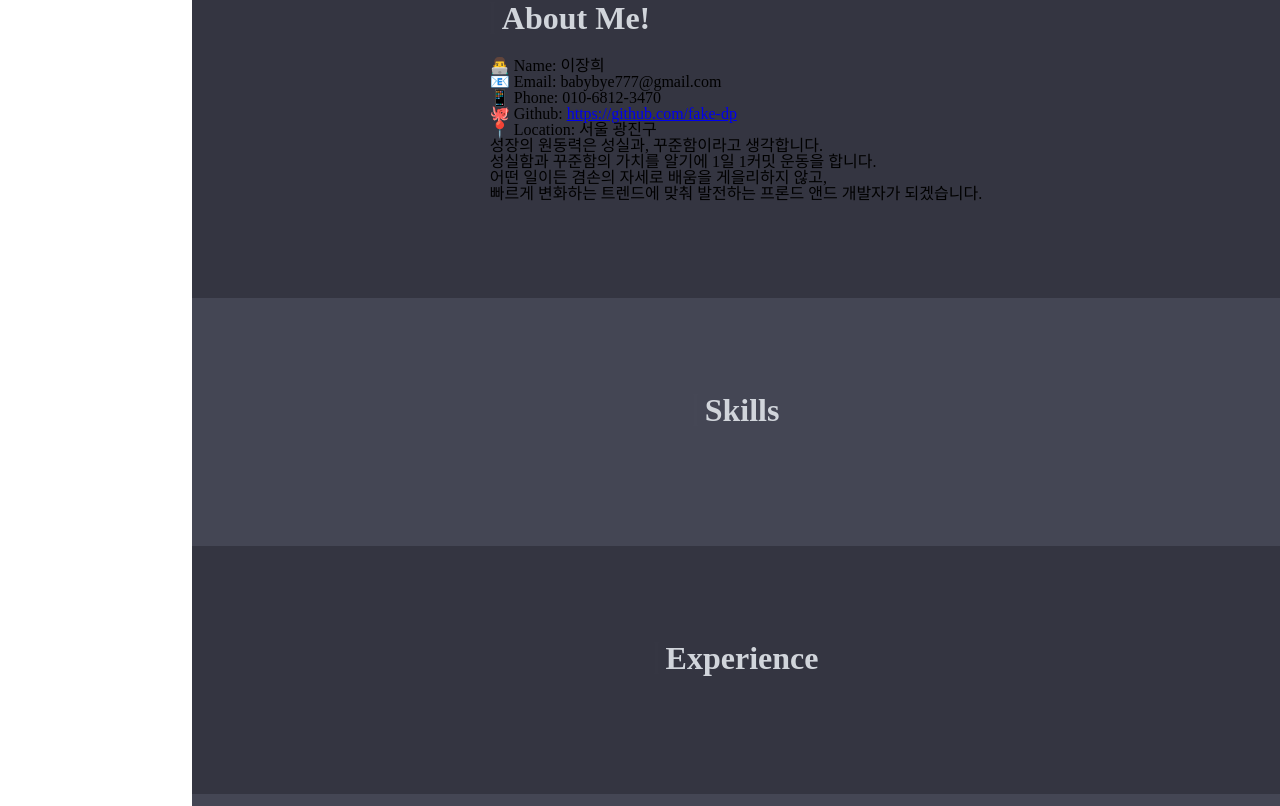
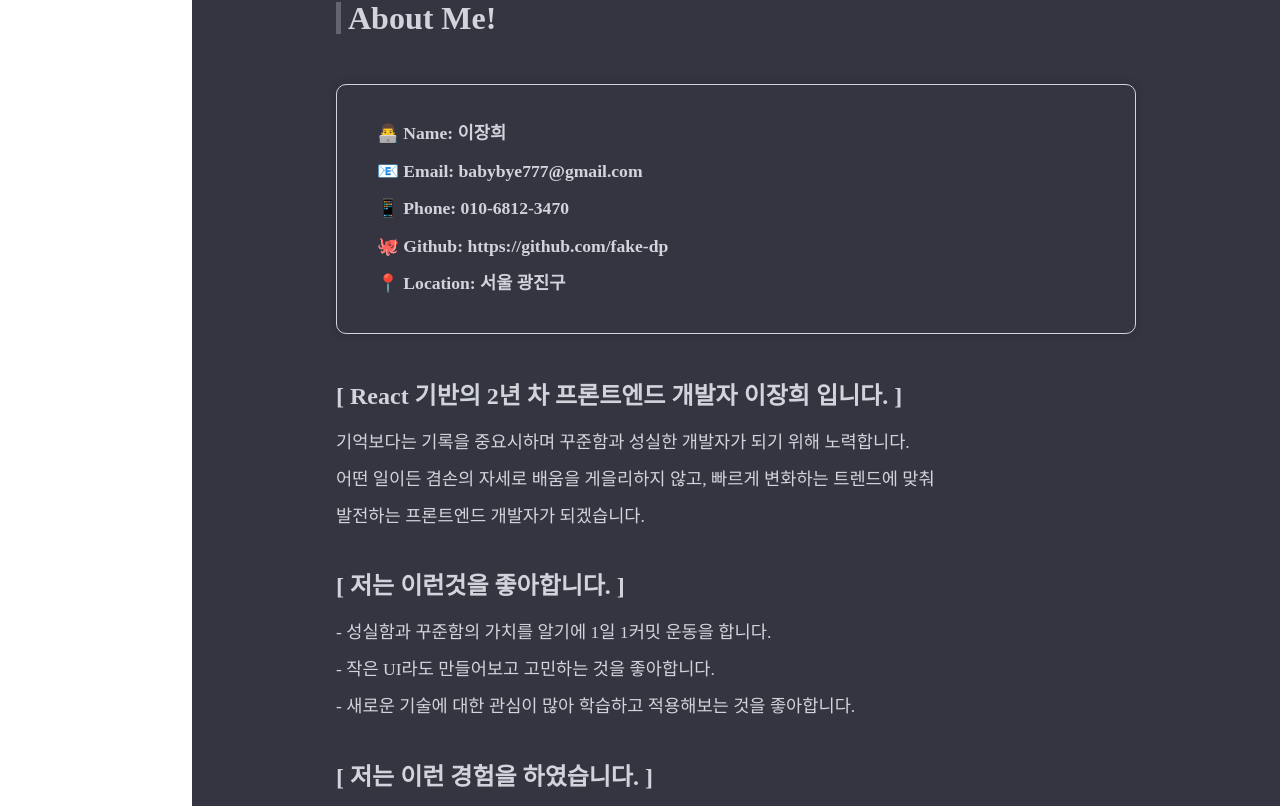
Before and after one commit to fake-dp/myWepsite, a React (Create React App) app in the folder client/: page / in a window 1280 px wide. Shown: the part 894-1700 px from the top of the page. Built offline with nearby package versions, Linux system fonts and the light colour scheme.

Commit message:
about me done & 공통 css 미디어 쿼리 적용

```diff
--- a/client/src/slide/About.tsx
+++ b/client/src/slide/About.tsx
@@ -1,6 +1,6 @@
 import styled from "styled-components";
 import * as S from "../style/CommonLayout";
-
+import * as A from "../style/AboutStyled";
 const About = () => {
   const MyInfo = [
     {
@@ -17,10 +17,10 @@ const About = () => {
       <S.BackgroundWrapper props={"#343541"}>
         <S.PaddingWrapper>
           <S.Title>About Me!</S.Title>
-          <div>
+          <A.InfoWrapper>
             {MyInfo.map((info, index) => {
               return (
-                <div key={index}>
+                <A.InfoContent key={index}>
                   <p>👨‍💻 Name: {info.name}</p>
                   <p>📧 Email: {info.email}</p>
                   <p>📱 Phone: {info.phone}</p>
@@ -31,17 +31,36 @@ const About = () => {
                     </a>
                   </p>
                   <p>📍 Location: {info.location}</p>
-                </div>
+                </A.InfoContent>
               );
             })}
-          </div>
-          <p>
-            성장의 원동력은 성실과, 꾸준함이라고 생각합니다. <br />
-            성실함과 꾸준함의 가치를 알기에 1일 1커밋 운동을 합니다. <br />
-            어떤 일이든 겸손의 자세로 배움을 게을리하지 않고, <br />
-            빠르게 변화하는 트렌드에 맞춰 발전하는 프론드 앤드 개발자가
-            되겠습니다.
-          </p>
+          </A.InfoWrapper>
+          <A.AboutText>
+            <h2>[ React 기반의 2년 차 프론트엔드 개발자 이장희 입니다. ]</h2>
+            <p>
+              기억보다는 기록을 중요시하며 꾸준함과 성실한 개발자가 되기 위해
+              노력합니다. <br />
+              어떤 일이든 겸손의 자세로 배움을 게을리하지 않고, 빠르게 변화하는
+              트렌드에 맞춰 <br />
+              발전하는 프론트엔드 개발자가 되겠습니다.
+            </p>
+          </A.AboutText>
+          <A.AboutText>
+            <h2>[ 저는 이런것을 좋아합니다. ]</h2>
+            <p>- 성실함과 꾸준함의 가치를 알기에 1일 1커밋 운동을 합니다.</p>
+            <p>- 작은 UI라도 만들어보고 고민하는 것을 좋아합니다. </p>
+            <p>
+              - 새로운 기술에 대한 관심이 많아 학습하고 적용해보는 것을
+              좋아합니다.
+            </p>
+          </A.AboutText>
+          <A.AboutText>
+            <h2>[ 저는 이런 경험을 하였습니다. ]</h2>
+            <p>- 웹 서비스의 프론트엔드 설계 및 개발 경험</p>
+            <p>- 사용자 인터렉션을 고려한 다양한 UI 구현 경험 </p>
+            <p>- 팀을 구성하여 프로젝트 진행 경험</p>
+            <p>- 기획 단계부터 팀원들과 협업 활동 경험</p>
+          </A.AboutText>
         </S.PaddingWrapper>
       </S.BackgroundWrapper>
     </S.SlideLayoutWrapper>
--- /dev/null
+++ b/client/src/style/AboutStyled.tsx
@@ -0,0 +1,48 @@
+import styled from "styled-components";
+
+export const InfoWrapper = styled.div`
+  margin-top: 50px;
+  margin-bottom: 50px;
+  color: #d1d5db;
+  padding: 30px;
+  border: 1px solid #d1d5db;
+  border-radius: 10px;
+  box-shadow: 0 0 10px 0 rgba(0, 0, 0, 0.2);
+`;
+
+export const InfoContent = styled.div`
+  border-radius: 10px;
+  display: flex;
+  flex-direction: column;
+  justify-content: center;
+  color: #d1d5db;
+  & > p {
+    margin: 10px;
+    font-weight: 600;
+    font-size: 1.1rem;
+    & > a {
+      color: #d1d5db;
+      text-decoration: none;
+      &:hover {
+        color: yellow;
+      }
+    }
+  }
+`;
+
+export const AboutText = styled.div`
+  color: #d1d5db;
+  max-width: 800px;
+  margin-top: 30px;
+  > p {
+    line-height: 2.3rem;
+    font-size: 1.1rem;
+    font-weight: 300;
+  }
+  > h2 {
+    margin-top: 2.5rem;
+    margin-bottom: 1rem;
+    font-size: 1.5rem;
+    font-weight: 600;
+  }
+`;
--- a/client/src/style/CommonLayout.tsx
+++ b/client/src/style/CommonLayout.tsx
@@ -25,6 +25,16 @@ export const PaddingWrapper = styled.div`
   padding: 3rem;
   margin-top: 3rem;
   margin-bottom: 3rem;
+  min-width: 800px;
+  @media (max-width: 1024px) {
+    min-width: 600px;
+  }
+  @media (max-width: 768px) {
+    min-width: 400px;
+  }
+  @media (max-width: 480px) {
+    min-width: 300px;
+  }
 `;
 
 export const Title = styled.h1`
```
